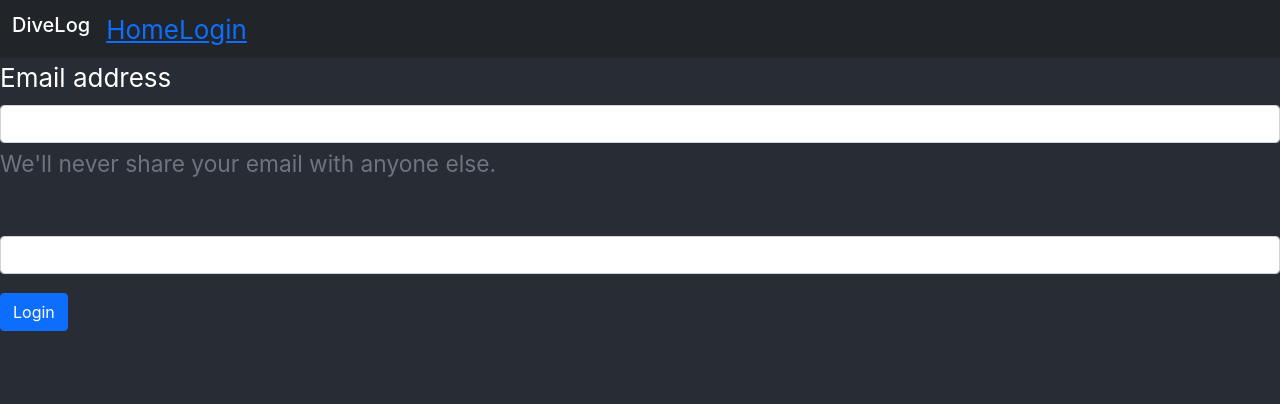
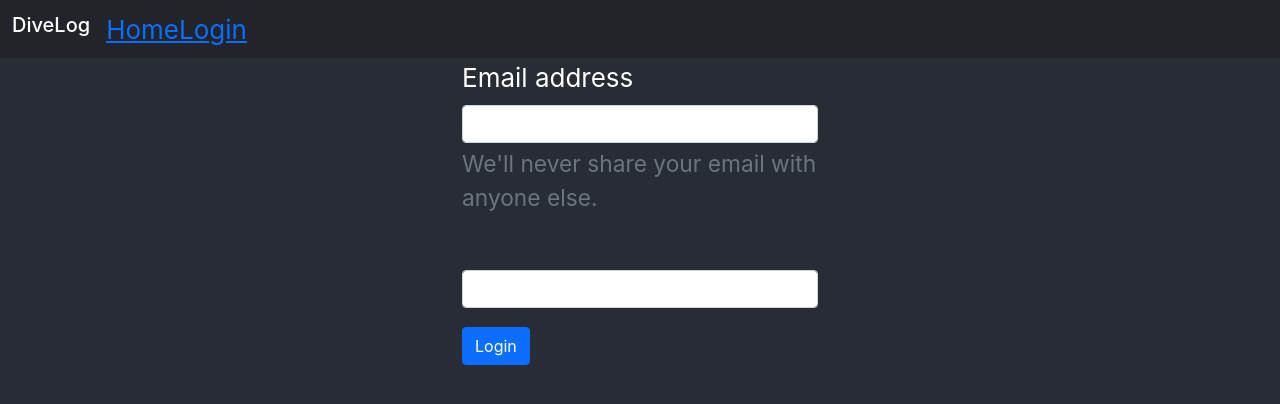
Before and after one commit to ltamas123/divelog, a React (Create React App) app in the folder frontend/: page /logout in a window 1280 px wide. Shown: the top 404 px of the page. Built offline with nearby package versions, Linux system fonts and the light colour scheme.

Commit message:
minor styling changes

```diff
--- a/frontend/src/Login.js
+++ b/frontend/src/Login.js
@@ -16,6 +16,10 @@ const Login = () => {
   };
 
   return (
+    <div className="container">
+      <div className="row">
+        <div className="col"></div>
+        <div className="col">
           <form>
             <div></div>
             <div className="mb-3">
@@ -35,7 +39,10 @@ const Login = () => {
               </div>
             </div>
             <div className="mb-3">
-        <label htmlFor="exampleInputPassword1" className="form-label"></label>
+              <label
+                htmlFor="exampleInputPassword1"
+                className="form-label"
+              ></label>
               <input
                 type="password"
                 className="form-control"
@@ -45,10 +52,18 @@ const Login = () => {
               />
             </div>
 
-      <button type="button" className="btn btn-primary" onClick={loginPrep}>
+            <button
+              type="button"
+              className="btn btn-primary"
+              onClick={loginPrep}
+            >
               Login
             </button>
           </form>
+        </div>
+        <div className="col"></div>
+      </div>
+    </div>
   );
 };
 
```
Also changed, not shown: frontend/src/LoginPage.js (deleted, +0 -19 lines). Lines whose indentation alone changed are shown as unchanged.
